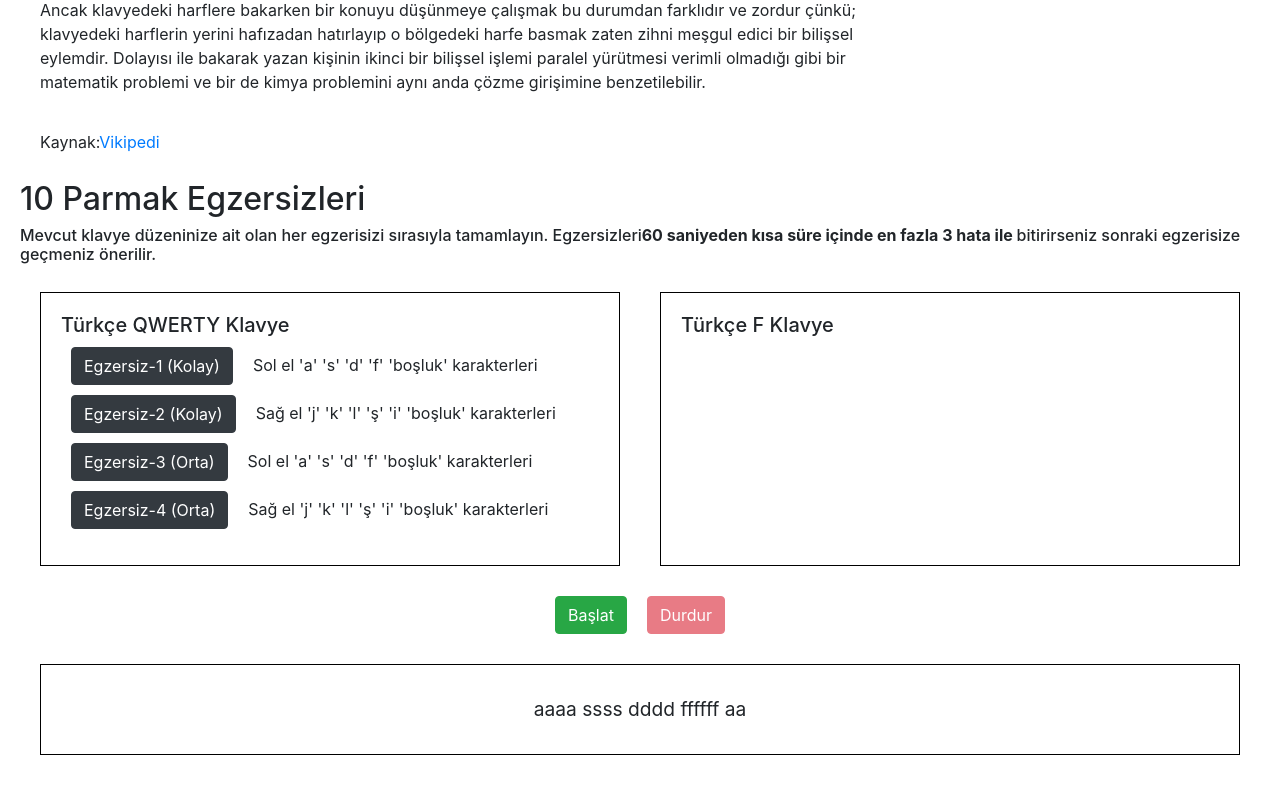
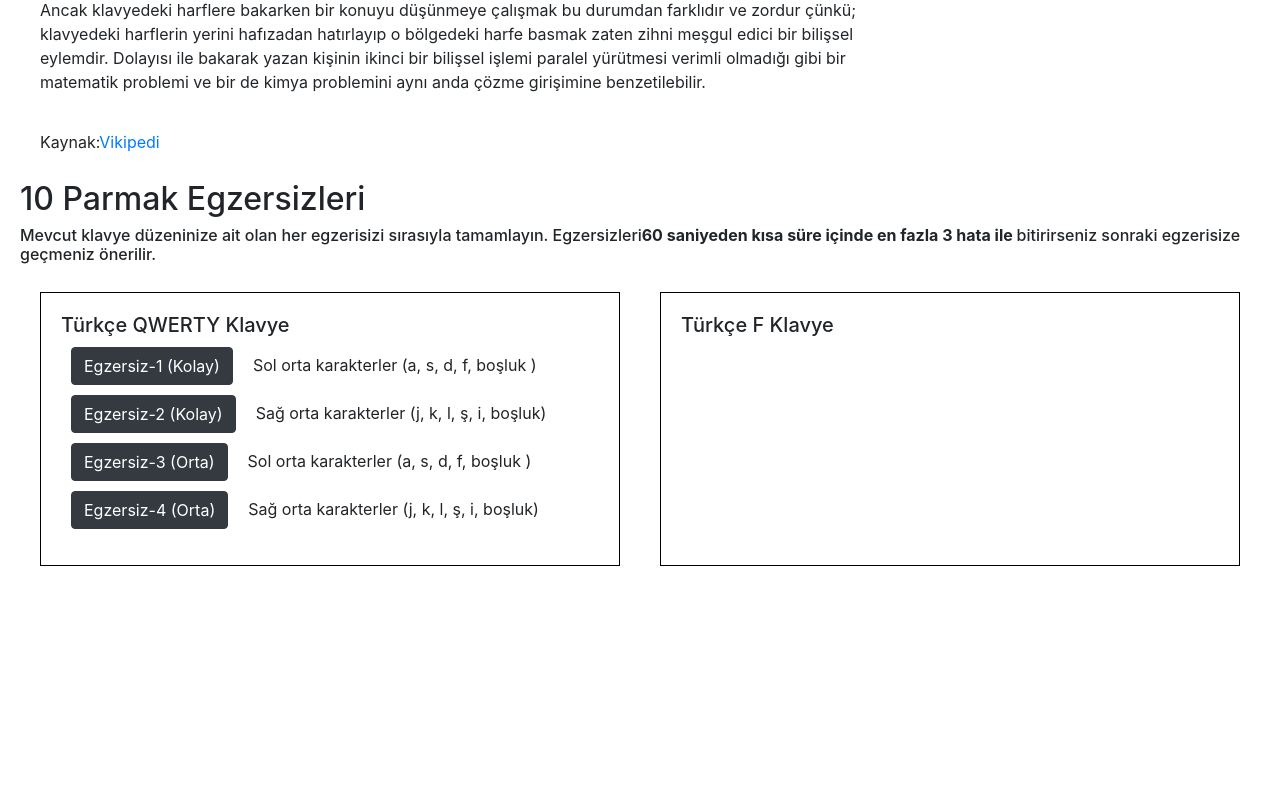
Before and after one commit to karahanozen98/react-onparmak, a React (Create React App) app: page / in a window 1280 px wide. Shown: the part 385-1178 px from the top of the page. After the commit the page ends 991 px from the top, so only its background shows below. Built offline with nearby package versions, Linux system fonts and the light colour scheme.

Commit message:
multiple exercises added, new features added, structure improved

```diff
--- a/src/Components/ExerciseData/exerciseData.js
+++ b/src/Components/ExerciseData/exerciseData.js
@@ -6,40 +6,36 @@ export const exerciseData = [
       {
         id: "turkish-qwerty-ex-1",
         name: "Egzersiz-1 (Kolay)",
-        description: "Sol el 'a' 's' 'd' 'f' 'boşluk' karakterleri",
+        description: "Sol orta karakterler (a, s, d, f, boşluk )",
         characters: ["a", "s", "d", "f"],
-        shuffle: false,
-        isCompleted: false,
+        difficulty: "easy",
       },
       {
         id: "turkish-qwerty-ex-2",
         name: "Egzersiz-2 (Kolay)",
-        description: "Sağ el 'j' 'k' 'l' 'ş' 'i' 'boşluk' karakterleri",
+        description: "Sağ orta karakterler (j, k, l, ş, i, boşluk)",
         characters: ["j", "k", "l", "ş", "i"],
-        shuffle: false,
-        isCompleted: false,
+        difficulty: "easy",
       },
       {
         id: "turkish-qwerty-ex-3",
         name: "Egzersiz-3 (Orta)",
-        description: "Sol el 'a' 's' 'd' 'f' 'boşluk' karakterleri",
-        characters: ["j", "k", "l", "ş", "i"],
-        shuffle: true,
-        isCompleted: false,
+        description: "Sol orta karakterler (a, s, d, f, boşluk )",
+        characters: ["a", "s", "d", "f"],
+        difficulty: "normal",
       },
       {
         id: "turkish-qwerty-ex-4",
         name: "Egzersiz-4 (Orta)",
-        description: "Sağ el 'j' 'k' 'l' 'ş' 'i' 'boşluk' karakterleri",
+        description: "Sağ orta karakterler (j, k, l, ş, i, boşluk)",
         characters: ["j", "k", "l", "ş", "i"],
-        shuffle: true,
-        isCompleted: false,
+        difficulty: "normal",
       },
     ],
   },
   {
     id: "turkish-F",
     type: "Türkçe F Klavye",
-    data:[]
+    data: [],
   },
 ];
--- /dev/null
+++ b/src/Components/ExerciseList/ExerciseList.js
@@ -0,0 +1,77 @@
+import React from "react";
+import { Button } from "reactstrap";
+import ScrollIntoSection from "../ScrollIntoSection/ScrollIntoSection";
+
+function ExerciseList({ exerciseData, currExercise, setExercise }) {
+  let timer = 0;
+
+  const handleClick = (exercise) => {
+    setExercise(exercise);
+    const docID = "btnStartExercise";
+
+    // if doc is already in the dom just scroll into it
+    if (document.getElementById(docID)) {
+      ScrollIntoSection(docID);
+    }
+    // if doc is not loaded yet
+    else {
+      const checkIfDomElementExist = () => {
+        if (timer < 2000) {
+          // give the dom 2 seconds to paint the element
+          // if elemenet loaded stop interval and sroll into the element
+          if (document.getElementById(docID)) {
+            stopTimer();
+            ScrollIntoSection("btnStartExercise");
+          }
+        } else {
+          // time is exceeded, stop interval
+          stopTimer();
+        }
+        timer += 50;
+      };
+      // initialize interval variable
+      const myInterval = setInterval(checkIfDomElementExist, 50);
+
+      // clear inteval function
+      const stopTimer = () => {
+        clearInterval(myInterval);
+      };
+    }
+  };
+  const decideColor = (exercise) => {
+    if (currExercise) if (currExercise.id === exercise.id) return "primary";
+    if (exercise.isCompleted) return "success";
+    else return "dark";
+  };
+
+  return (
+    <div className="home-row-2">
+      {exerciseData.map((category) => {
+        return (
+          <div key={category.id} className="home-exercises">
+            <h5>{category.type}</h5>
+            <ul className="home-exercises-ul">
+              {category.data.map((exercise) => {
+                return (
+                  <li key={exercise.id}>
+                    <Button
+                      color={decideColor(exercise)}
+                      onClick={() => handleClick(exercise)}
+                    >
+                      {exercise.name}
+                    </Button>
+                    <span className="home-exercises-span">
+                      {exercise.description}
+                    </span>
+                  </li>
+                );
+              })}
+            </ul>
+          </div>
+        );
+      })}
+    </div>
+  );
+}
+
+export default ExerciseList;
--- /dev/null
+++ b/src/Components/generateExercise/generateExercise.js
@@ -0,0 +1,29 @@
+function generateExercise(exercise) {
+  let resultStr = "";
+  let randLength;
+  let randomChar;
+
+  while (resultStr.length < 150) {
+    if (exercise.difficulty === "easy") {
+      randomChar =
+        exercise.characters[
+          Math.floor(Math.random() * exercise.characters.length)
+        ];
+      randLength = Math.floor(Math.random() * 6 + 2);
+      for (let i = 0; i < randLength; i++) resultStr += randomChar;
+    } else if (exercise.difficulty === "normal") {
+      randLength = Math.floor(Math.random() * 6 + 2);
+      for (let i = 0; i < randLength; i++) {
+        randomChar =
+          exercise.characters[
+            Math.floor(Math.random() * exercise.characters.length)
+          ];
+        resultStr += randomChar;
+      }
+    }
+
+    resultStr += " ";
+  }
+  return resultStr.trim();
+}
+export default generateExercise;
--- a/src/Pages/Exercise/ExerciseComponent.css
+++ b/src/Pages/Exercise/ExerciseComponent.css
@@ -25,7 +25,8 @@
 }
 
 .exercise-text {
-  font-size: 1.2rem;
+  font-size: 1.6rem;
+  font-weight: bold;
   border: 1px solid black;
   margin: 20px;
   padding: 30px;
--- a/src/Pages/Exercise/ExerciseComponent.jsx
+++ b/src/Pages/Exercise/ExerciseComponent.jsx
@@ -1,15 +1,16 @@
 import React, { useState, useEffect, useRef } from "react";
-import scrollIntoSection from "../../Components/ScrollIntoSection/ScrollIntoSection"
+import generateExercise from "../../Components/generateExercise/generateExercise";
+import scrollIntoSection from "../../Components/ScrollIntoSection/ScrollIntoSection";
 import { Button, Alert } from "reactstrap";
 import "./ExerciseComponent.css";
 
-function ExerciseComponent(props) {
+function ExerciseComponent({ exercise, UpdateExercises }) {
   const [color, setColor] = useState("#fff");
   const [input, _setInput] = useState("");
-  const [text, _setText] = useState("aaaa ssss dddd ffffff aa");
   const [isListening, setListening] = useState(false);
   const [time, setTime] = useState(null);
   const [error, setError] = useState(null);
+  const [text, _setText] = useState(generateExercise(exercise));
 
   let exerciseObj = useRef({ startTime: null, endTime: null, errors: 0 });
 
@@ -29,24 +30,29 @@ function ExerciseComponent(props) {
   };
 
   useEffect(() => {
-    return () => {
-      window.removeEventListener("keydown", keyListener);
+    setText(generateExercise(exercise));
     setListening(false);
-      setTime(null);
-    };
-    //eslint-disable-next-line
-  }, []);
+  }, [exercise]);
 
+  // for listener to attach and detach due to user input or component unmount
   useEffect(() => {
     if (isListening) window.addEventListener("keydown", keyListener);
     else window.removeEventListener("keydown", keyListener);
-    //eslint-disable-next-line
+
+    return () => {
+      window.removeEventListener("keydown", keyListener);
+    };
+    // eslint-disable-next-line
   }, [isListening]);
 
   function keyListener(event) {
+    if (event.key === "Escape") {
+      stopExercise();
+    } else {
       let tmpInput = inputRef.current;
       let tmpText = textRef.current;
       const currentChar = tmpText[0];
+
       if (currentChar === event.key.toString().toLowerCase()) {
         tmpInput += event.key.toString().toLowerCase();
         tmpText = tmpText.substring(1, text.length);
@@ -57,6 +63,7 @@ function ExerciseComponent(props) {
         setColor("#dc3545");
         exerciseObj.current.errors++;
       }
+      // exersize is completed
       if (tmpText.length <= 0) {
         stopExercise();
         exerciseObj.current.endTime = new Date();
@@ -66,27 +73,37 @@ function ExerciseComponent(props) {
           1000;
         setTime(diff);
         setError(exerciseObj.current.errors);
+        UpdateExercises(exercise);
+
+        try {
+          localStorage.setItem(exercise.id.toString(), "completed");
+        } catch (e) {
+          console.log(e, " Error, user may disabled storage for this website");
         }
       }
+    }
+  }
+
   const startExercise = () => {
-    document.getElementById("btnStart").blur();
+    document.getElementById("btnStartExercise").blur();
     scrollIntoSection("currentExercise");
     setListening(true);
     setTime(null);
     exerciseObj.current = { startTime: new Date(), errors: 0, endTime: null };
   };
+
   const stopExercise = () => {
+    setListening(false);
     setColor("#fff");
     setText(input + text);
     setInput("");
-    setListening(false);
   };
 
   return (
     <div className="exercise">
       {/* <h2>{props.exercise.name}</h2> */}
       <Button
-        id="btnStart"
+        id="btnStartExercise"
         disabled={isListening}
         color="success"
         onClick={startExercise}
--- a/src/Pages/Home/Home.jsx
+++ b/src/Pages/Home/Home.jsx
@@ -1,82 +1,60 @@
-import React from "react";
-import keyboardImage from "../../static/images/q-10.png";
+import React, { useState } from "react";
 import ExerciseComponent from "../Exercise/ExerciseComponent";
+import ExerciseList from "../../Components/ExerciseList/ExerciseList";
 import { exerciseData } from "../../Components/ExerciseData/exerciseData";
-import { Button } from "reactstrap";
+
+import HomeWrapper from "./HomeWrapper";
 import "./Home.css";
 
+function checkLocalStorage(exerciseData) {
+  exerciseData.forEach((element) => {
+    element.data.forEach((exercise) => {
+      if (localStorage.getItem(exercise.id) === "completed")
+        exercise.isCompleted = true;
+    });
+  });
+  return exerciseData;
+}
+
 function Home() {
+  const [currExercise, setExercise] = useState(null);
+  const [exercises, _UpdateExercises] = useState(
+    checkLocalStorage(exerciseData)
+  );
+
+  const UpdateExercises = (exercise) => {
+    const tmp = exercises;
+
+    for (let i = 0; i < tmp.length; i++) {
+      for (let j = 0; j < tmp[i].data.length; j++) {
+        if (tmp[i].data[j].id === exercise.id)
+          tmp[i].data[j].isCompleted = true;
+      }
+    }
+    _UpdateExercises([...tmp]);
+  };
+
   return (
     <div className="home">
-      <div className="home-row">
-        <section id="onparmak" className="home-col-1">
-          <h2>On Parmak Nedir?</h2>
-          <p>
-            10 parmak klavyeye bakmadan yazma becerisidir. Hızlı yazmayı
-            gerektirmese de on parmak yazanlar genelde en hızlı ve hatasız yazan
-            kişilerdir. 10 Parmak yazan kişi gözleri kapalı dahi olsa yazarken
-            hata yaptığını anlar ve hiç düşünmeden geri silme tuşuna basarak
-            hatasını düzeltebilmektedir
-          </p>
-          <p>
-            Aynı zamanda on parmak kullanmak psikomotor (bedensel ya da
-            devinişsel) bir davranış olduğu için yolda yürürken bir konuyu
-            düşünmek ve on parmak yazarken bir konuyu düşünmek arasında bir
-            psikomotor eylemin ve bir bilişsel işlemin paralel yürütülmesi gibi
-            bir benzerlik vardır.
-          </p>
-          <p>
-            Ancak klavyedeki harflere bakarken bir konuyu düşünmeye çalışmak bu
-            durumdan farklıdır ve zordur çünkü; klavyedeki harflerin yerini
-            hafızadan hatırlayıp o bölgedeki harfe basmak zaten zihni meşgul
-            edici bir bilişsel eylemdir. Dolayısı ile bakarak yazan kişinin
-            ikinci bir bilişsel işlemi paralel yürütmesi verimli olmadığı gibi
-            bir matematik problemi ve bir de kimya problemini aynı anda çözme
-            girişimine benzetilebilir.
-          </p>
-          <p>
-            Kaynak:
-            <a href="https://tr.wikipedia.org/wiki/On_parmak">Vikipedi</a>
-          </p>
-        </section>
-        <div className="home-col-2">
-          <img alt="ornekresim" src={keyboardImage}></img>
-          <p>10 Parmak kullanımına yönelik örnek klavye tutuşu</p>
-        </div>
-      </div>
-      <h2>10 Parmak Egzersizleri</h2>
+      <HomeWrapper />
+      <h2 id="egzersizler">10 Parmak Egzersizleri</h2>
       <h6>
         Mevcut klavye düzeninize ait olan her egzerisizi sırasıyla tamamlayın.
         Egzersizleri
         <strong>60 saniyeden kısa süre içinde en fazla 3 hata ile </strong>
         bitirirseniz sonraki egzerisize geçmeniz önerilir.
       </h6>
-      <section id="egzersizler" className="home-row-2">
-        {exerciseData.map((category) => {
-          return (
-            <div className="home-exercises">
-              <h5>{category.type}</h5>
-              <ul className="home-exercises-ul">
-                {category.data.map((exercise) => {
-                  return (
-                    <li>
-                      <Button color={exercise.isCompleted ? "success" : "dark"}>
-                        {exercise.name}
-                      </Button>
-                      <span className="home-exercises-span">
-                        {exercise.description}
-                      </span>
-                    </li>
-                  );
-                })}
-              </ul>
-            </div>
-          );
-        })}
-      </section>
-      <div id="currentExercise" className="home-exercise">
-        <ExerciseComponent></ExerciseComponent>
-      </div>
+
+        <ExerciseList exerciseData={exercises} currExercise={currExercise} setExercise={setExercise} />
+
+      {currExercise && (
+        <div id="currentExercise" className="home-exercise">
+          <ExerciseComponent
+            exercise={currExercise}
+            UpdateExercises={UpdateExercises}
+          ></ExerciseComponent>
+        </div>
+      )}
     </div>
   );
 }
--- /dev/null
+++ b/src/Pages/Home/HomeWrapper.js
@@ -0,0 +1,43 @@
+import keyboardImage from "../../static/images/q-10.png";
+
+const HomeWrapper = () => {
+    return(
+        <div className="home-row">
+        <section id="onparmak" className="home-col-1">
+            <h2>On Parmak Nedir?</h2>
+            <p>
+              10 parmak klavyeye bakmadan yazma becerisidir. Hızlı yazmayı
+              gerektirmese de on parmak yazanlar genelde en hızlı ve hatasız yazan
+              kişilerdir. 10 Parmak yazan kişi gözleri kapalı dahi olsa yazarken
+              hata yaptığını anlar ve hiç düşünmeden geri silme tuşuna basarak
+              hatasını düzeltebilmektedir
+            </p>
+            <p>
+              Aynı zamanda on parmak kullanmak psikomotor (bedensel ya da
+              devinişsel) bir davranış olduğu için yolda yürürken bir konuyu
+              düşünmek ve on parmak yazarken bir konuyu düşünmek arasında bir
+              psikomotor eylemin ve bir bilişsel işlemin paralel yürütülmesi gibi
+              bir benzerlik vardır.
+            </p>
+            <p>
+              Ancak klavyedeki harflere bakarken bir konuyu düşünmeye çalışmak bu
+              durumdan farklıdır ve zordur çünkü; klavyedeki harflerin yerini
+              hafızadan hatırlayıp o bölgedeki harfe basmak zaten zihni meşgul
+              edici bir bilişsel eylemdir. Dolayısı ile bakarak yazan kişinin
+              ikinci bir bilişsel işlemi paralel yürütmesi verimli olmadığı gibi
+              bir matematik problemi ve bir de kimya problemini aynı anda çözme
+              girişimine benzetilebilir.
+            </p>
+            <p>
+              Kaynak:
+              <a href="https://tr.wikipedia.org/wiki/On_parmak">Vikipedi</a>
+            </p>
+          </section>
+          <div className="home-col-2">
+            <img alt="ornekresim" src={keyboardImage}></img>
+            <p>10 Parmak kullanımına yönelik örnek klavye tutuşu</p>
+          </div>
+        </div>
+    )
+}
+export default HomeWrapper
```
Also changed, not shown: src/Components/Exercise/Exercise.js (deleted, +0 -14 lines), src/static/images/q-turkish-finger.jpeg (added), 1 other file (tests, documents, lock files or other folders). Lines whose indentation alone changed are shown as unchanged.
